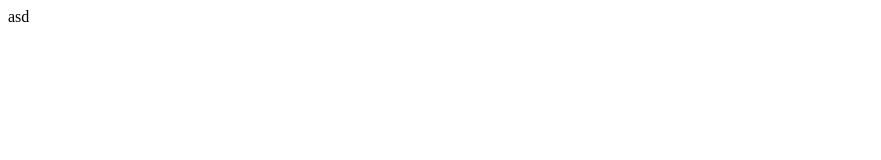
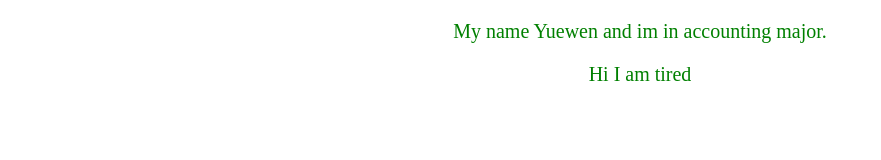
Before and after one commit to yuewenhu/yuewenhu.github.io, a plain HTML site: page index.html in a window 1280 px wide. Shown: the whole page, without its empty margins (0-881 px from the left). Drawn offline with Linux system fonts and the light colour scheme.

Commit message:
Add files via upload

```diff
--- a/index.html
+++ b/index.html
@@ -1,10 +1,16 @@
 
 <!doctype html>
 <html>
+	<link rel="stylesheet" href = "style.css">
 <head>
 	<title> Yuewen's Website</title>
 </head>
 <body>
-	asd
+	<p>
+		My name Yuewen and im in accounting major.
+	</p>
+ 	<p id ="first paragraph">
+	Hi  I am tired
+	</p>
 </body>
 </html>
--- /dev/null
+++ b/style.css
@@ -0,0 +1,13 @@
+p
+{
+	color: green;
+        font-size: 20px;
+        text-align: center;
+}
+
+first-paragraph
+{
+	font-family: helvetica, san-serif;
+	font-size: 16px;
+	color: blue;
+}
```
